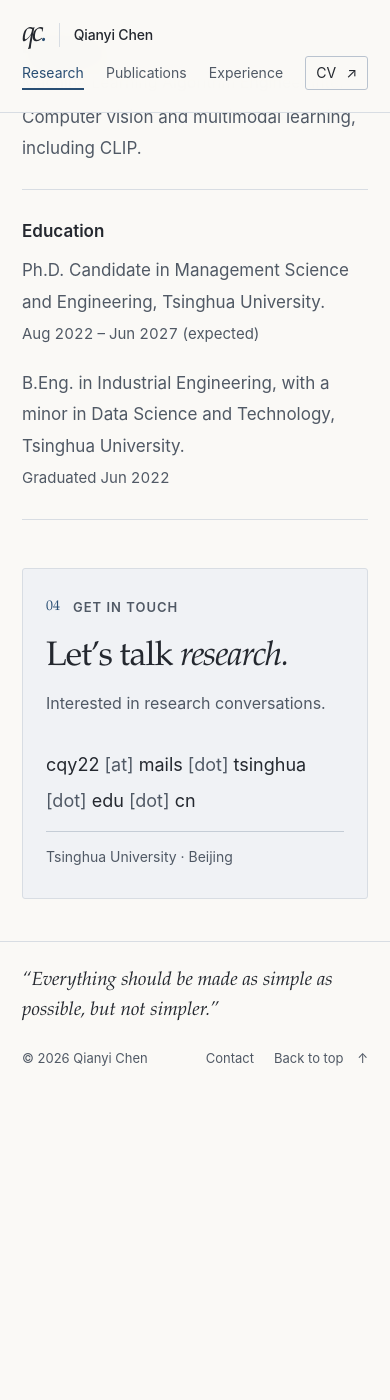
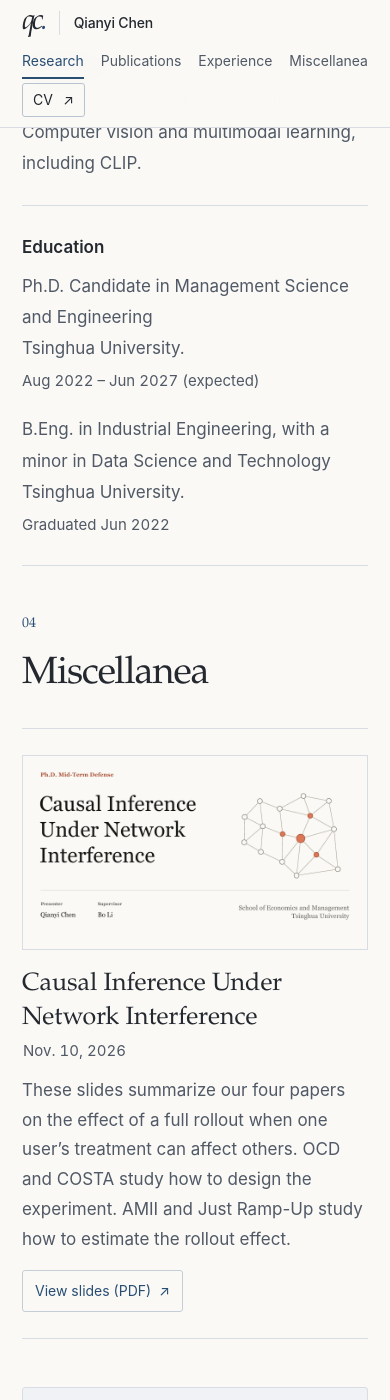
Before and after one commit to Cqyiiii/cqyiiii.github.io, a Jekyll site: the page built from _pages/about.md, in a window 390 px wide and 1400 px high, scrolled down 6540 px. Built offline with Jekyll 4.4.1, drawn with Linux system fonts in a browser that asks for light colours; before the commit the page ends 7633 px from its top, so only the background shows below that; some of the changed text lies outside the part shown.

Commit message:
Add Miscellanea slides and update academic profile

```diff
--- a/_data/navigation.yml
+++ b/_data/navigation.yml
@@ -14,5 +14,8 @@ main:
   - title: "Service"
     url: /#service
 
+  - title: "Miscellanea"
+    url: /#miscellanea
+
   - title: "CV"
     url: /files/CV_CQY_2026_v2.pdf
--- a/_layouts/home.html
+++ b/_layouts/home.html
@@ -25,6 +25,7 @@
           <a href="#research">Research</a>
           <a href="#publications">Publications</a>
           <a href="#service">Experience</a>
+          <a href="#miscellanea">Miscellanea</a>
           <a class="home-nav__cv" href="{{ '/files/CV_CQY_2026_v2.pdf' | relative_url }}" aria-label="Curriculum vitae (PDF)">CV <span aria-hidden="true">↗</span></a>
         </div>
       </nav>
--- a/_pages/about.md
+++ b/_pages/about.md
@@ -104,7 +104,7 @@ redirect_from:
         <div class="publication-item__body">
           <h3>Colorful Pinball: Density-Weighted Quantile Regression for Conditional Guarantee of Conformal Prediction</h3>
           <p class="authors"><strong>Qianyi Chen</strong>, Bo Li</p>
-          <p class="publication-item__venue">The 43rd International Conference on Machine Learning</p>
+          <p class="publication-item__venue">The 43rd International Conference on Machine Learning (ICML 2026)</p>
           <div class="paper-links">
             <a href="https://arxiv.org/abs/2512.24139">arXiv</a>
             <a href="https://github.com/Cqyiiii/Colorful-Pinball-Conformal-Prediction-CPCP">Code</a>
@@ -121,7 +121,7 @@ redirect_from:
         <div class="publication-item__body">
           <h3>Journey to the Centre of Cluster: Harnessing Interior Nodes for A/B Testing under Network Interference</h3>
           <p class="authors"><strong>Qianyi Chen</strong>, Anpeng Wu, Bo Li, Lu Deng, Yong Wang</p>
-          <p class="publication-item__venue">The 14th International Conference on Learning Representations</p>
+          <p class="publication-item__venue">The 14th International Conference on Learning Representations (ICLR 2026)</p>
           <div class="paper-links">
             <a href="https://arxiv.org/pdf/2602.04457">Paper</a>
             <a href="https://github.com/Cqyiiii/AMII-Harnessing-Interior-Nodes-for-Network-Experiments">Code</a>
@@ -186,7 +186,7 @@ redirect_from:
         <div class="publication-item__body">
           <h3>Optimized Covariance Design for A/B Test on Social Network under Interference</h3>
           <p class="authors"><strong>Qianyi Chen</strong>, Bo Li, Lu Deng, Yong Wang</p>
-          <p class="publication-item__venue">The 37th Conference on Neural Information Processing Systems</p>
+          <p class="publication-item__venue">The 37th Conference on Neural Information Processing Systems (NeurIPS 2023)</p>
           <div class="paper-links">
             <a href="https://proceedings.neurips.cc/paper_files/paper/2023/file/760b5def8dcb1156aac454e9c0f5f406-Paper-Conference.pdf">Paper</a>
             <a href="https://github.com/Cqyiiii/Optimized_Covariance_Design-NIPS2023">Code</a>
@@ -237,15 +237,31 @@ redirect_from:
       <article>
         <h3>Education</h3>
         <div>
-          <p class="education-entry">Ph.D. Candidate in Management Science and Engineering, Tsinghua University.<br><span class="education-dates">Aug 2022 – Jun 2027 (expected)</span></p>
-          <p class="education-entry">B.Eng. in Industrial Engineering, with a minor in Data Science and Technology, Tsinghua University.<br><span class="education-dates">Graduated Jun 2022</span></p>
+          <p class="education-entry">Ph.D. Candidate in Management Science and Engineering<br>Tsinghua University.<br><span class="education-dates">Aug 2022 – Jun 2027 (expected)</span></p>
+          <p class="education-entry">B.Eng. in Industrial Engineering, with a minor in Data Science and Technology<br>Tsinghua University.<br><span class="education-dates">Graduated Jun 2022</span></p>
         </div>
       </article>
     </div>
   </section>
 
+  <section class="academic-section miscellanea-section" id="miscellanea" aria-labelledby="miscellanea-heading">
+    <header class="section-heading" id="slides">
+      <p class="section-kicker"><span>04</span></p>
+      <h2 id="miscellanea-heading">Miscellanea</h2>
+    </header>
+    <article class="slide-entry">
+      <img src="/images/network-interference-slides.png" alt="" width="800" height="450" loading="lazy">
+      <div>
+        <h3>Causal Inference Under Network Interference</h3>
+        <time class="year" datetime="2026-11-10">Nov. 10, 2026</time>
+        <p>These slides summarize our four papers on the effect of a full rollout when one user’s treatment can affect others. OCD and COSTA study how to design the experiment. AMII and Just Ramp-Up study how to estimate the rollout effect.</p>
+        <div class="paper-links"><a href="/files/causal-inference-under-network-interference.pdf">View slides (PDF)</a></div>
+      </div>
+    </article>
+  </section>
+
   <section class="contact-band" id="contact" aria-labelledby="contact-heading">
-    <div class="contact-band__intro"><p class="section-kicker"><span>04</span> Get in touch</p>
+    <div class="contact-band__intro"><p class="section-kicker"><span>05</span> Get in touch</p>
     <h2 id="contact-heading">Let’s talk <em>research.</em></h2>
     <p>Interested in research conversations.</p></div>
     <div class="contact-band__details"><p class="contact-email">cqy22 <span>[at]</span> mails <span>[dot]</span> tsinghua <span>[dot]</span> edu <span>[dot]</span> cn</p>
--- a/assets/css/home.css
+++ b/assets/css/home.css
@@ -121,6 +121,12 @@ h2 em, h1 em { color: var(--ink); font-weight: 400; }
 .service-grid .experience-role { margin-bottom: 4px; font-size: 16px; color: var(--ink); }
 .education-entry + .education-entry { margin-top: 18px; }
 .education-dates { font-size: 15px; font-variant-numeric: tabular-nums; }
+.miscellanea-section { padding-top: 8px; }
+.miscellanea-section h2 { margin: 17px 0 30px; }
+.slide-entry { display: grid; grid-template-columns: minmax(0, 1fr) minmax(0, 2fr); align-items: center; gap: 32px; padding-block: 26px; border-block: 1px solid var(--line); }
+.slide-entry img { display: block; width: 100%; height: auto; border: 1px solid var(--line); }
+.slide-entry h3 { font-size: 28px; line-height: 1.35; }
+.slide-entry p { max-width: 70ch; margin-top: 12px; font-size: 17px; color: var(--muted); }
 .contact-band { display: grid; grid-template-columns: minmax(0, .85fr) minmax(0, 1.15fr); align-items: center; gap: 40px; margin: 5px 0 65px; padding: 38px 34px; border: 1px solid var(--line); border-radius: 3px; background: var(--wash); }
 .contact-band h2 { font-size: 38px; margin-top: 19px; }
 .contact-band__intro > p:last-child { color: var(--muted); font-size: 16px; margin-top: 12px; }
@@ -181,7 +187,7 @@ h2 em, h1 em { color: var(--ink); font-weight: 400; }
   .home-brand { gap: 14px; }
   .home-monogram { font-size: 29px; }
   .home-brand__name { display: inline; font-size: 14px; padding-left: 14px; }
-  .home-nav__links { width: 100%; justify-content: space-between; gap: 12px; }
+  .home-nav__links { width: 100%; justify-content: space-between; flex-wrap: wrap; gap: 4px 8px; }
   .home-nav__links a { font-size: 14px; padding-block: 5px; }
   .home-nav__links .home-nav__cv { padding: 4px 10px; gap: 10px; }
   .profile-hero { grid-template-columns: 1fr; gap: 35px; padding-top: 40px; padding-bottom: 43px; }
@@ -230,6 +236,9 @@ h2 em, h1 em { color: var(--ink); font-weight: 400; }
   .service-grid article { grid-template-columns: 1fr; gap: 10px; padding-block: 25px; }
   .service-grid h3 { font-size: 17px; }
   .service-grid p { font-size: 17px; }
+  .miscellanea-section { padding-top: 0; }
+  .slide-entry { grid-template-columns: 1fr; gap: 18px; }
+  .slide-entry h3 { font-size: 25px; }
   .contact-band { margin-top: 0; margin-bottom: 42px; padding: 28px 23px; gap: 18px; }
   .contact-band h2 { font-size: 34px; }
   .contact-band__intro > p:last-child { font-size: 16px; }
@@ -242,7 +251,7 @@ h2 em, h1 em { color: var(--ink); font-weight: 400; }
 }
 @media (max-width: 360px) {
   .home-nav, .home-main, .home-footer__inner { padding-inline: 17px; }
-  .home-nav__links { gap: 8px; }
+  .home-nav__links { gap: 4px; }
   .home-nav__links a { font-size: 13px; }
   .home-nav__links .home-nav__cv { gap: 6px; padding-inline: 8px; }
   .profile-action { padding-inline: 10px; }
```
Also changed, not shown: other parts of _pages/about.md (+1 -1 lines), images/network-interference-slides.png (added), 1 other file.
